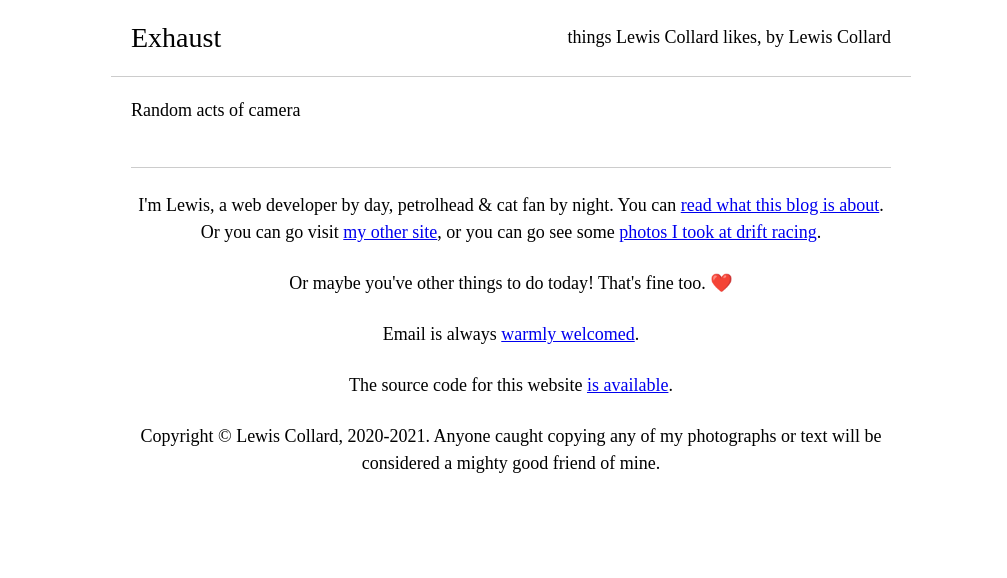
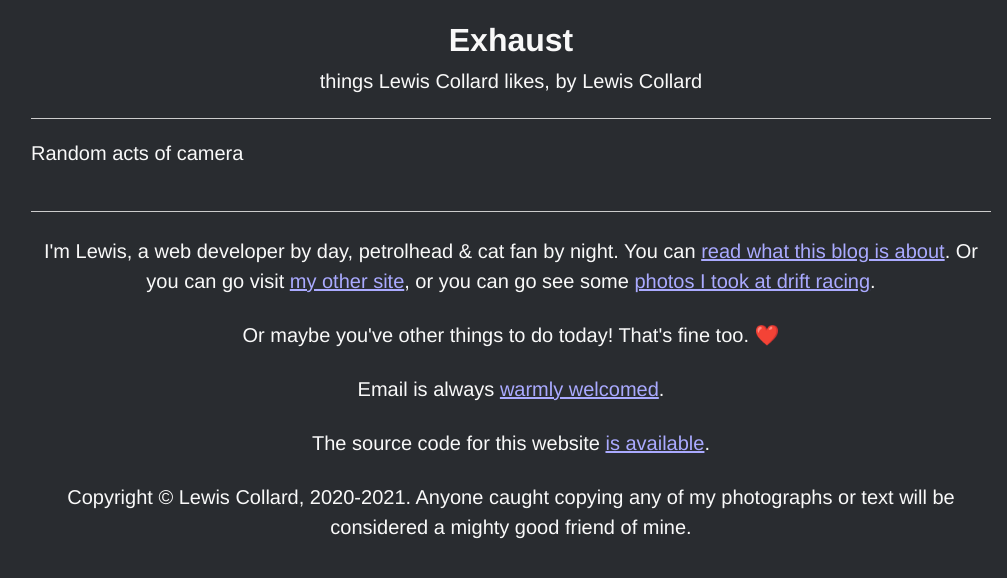
Before and after one commit to lewiscollard/exhaust, a Django app: page /exogram/ in a window 1280 px wide. Shown: the top 578 px of the page, without its empty margins (129-1136 px from the left). Run offline with Django 3.2, Linux system fonts and the light colour scheme; the visitor is signed in with stand-in values (Sample User, id 1); data that the repository does not hold is empty; style sheets or scripts are compiled from the project's sources; parts of the project's set-up code (start-up, migrations or seed data) failed here and were passed over.

Commit message:
Start to make the site slightly less ugly.

```diff
--- a/assets/scss/base/_define.scss
+++ b/assets/scss/base/_define.scss
@@ -1,16 +1,12 @@
 /* stylelint-disable selector-max-universal, selector-max-type */
 html {
-  font-size: 18px;
+  font-family: 'Helvetica Neue', 'FreeSans', 'Arial', sans-serif;
+  font-size: 20px;
 }
 
 body {
-  background-color: #fff;
-  color: #000;
-
-  @media (prefers-color-scheme: dark) {
-    background-color: #222;
-    color: #fff;
-  }
+  background-color: #292c30;
+  color: #f9f9f9;
 }
 
 *,
@@ -26,8 +22,6 @@ sup {
 }
 
 a {
-  @media (prefers-color-scheme: dark) {
-    color: #aaf;
-  }
+  color: #aaf;
 }
 /* stylelint-enable */
--- a/assets/scss/base/_variables.scss
+++ b/assets/scss/base/_variables.scss
@@ -1,7 +1,7 @@
 $color-body: #000;
 $color-border: #ccc;
 
-$grid-container: 760px;
+$grid-container: 960px;
 $grid-gutter: 20px;
 // Vertical rhythm, which is the base line height.
 $vr: 24px;
--- a/assets/scss/components/_image.scss
+++ b/assets/scss/components/_image.scss
@@ -3,7 +3,7 @@
 
   display: block;
 
-  background-color: #ddd;
+  background-color: #000;
 }
 
 .image__image {
--- a/assets/scss/components/_youtube-video.scss
+++ b/assets/scss/components/_youtube-video.scss
@@ -6,6 +6,10 @@
   font-size: 14px;
 
   background-color: rgba(0, 0, 0, 0.1);
+  border: solid rgba(0, 0, 0, 0.2);
+  border-width: 1px 0 0 1px;
+
+  box-shadow: 3px 3px 3px rgba(0, 0, 0, 0.4);
 
   /* stylelint-disable selector-max-universal */
   > * {
--- a/assets/scss/globals/_header.scss
+++ b/assets/scss/globals/_header.scss
@@ -1,6 +1,8 @@
+.header {
+  @include grid-container;
+}
+
 .header__inner {
-  @include grid-container;
-
   margin-bottom: $vr;
   padding-top: $vr;
   padding-bottom: $vr;
@@ -17,27 +19,15 @@
   text-decoration: none;
 
   color: inherit;
-
-  @media (screen and min-width: 600px) {
-    align-items: center;
-    justify-content: space-between;
-
-    display: flex;
-
-    text-align: initial;
-  }
 }
 
 .header__title {
-  font-size: 28px;
+  font-size: 32px;
+  font-weight: 700;
 }
 
 .header__subtitle {
   margin-top: 0.5 * $vr;
 
   line-height: 1.3;
-
-  @media (screen and min-width: 600px) {
-    margin-top: 0;
-  }
 }
```
